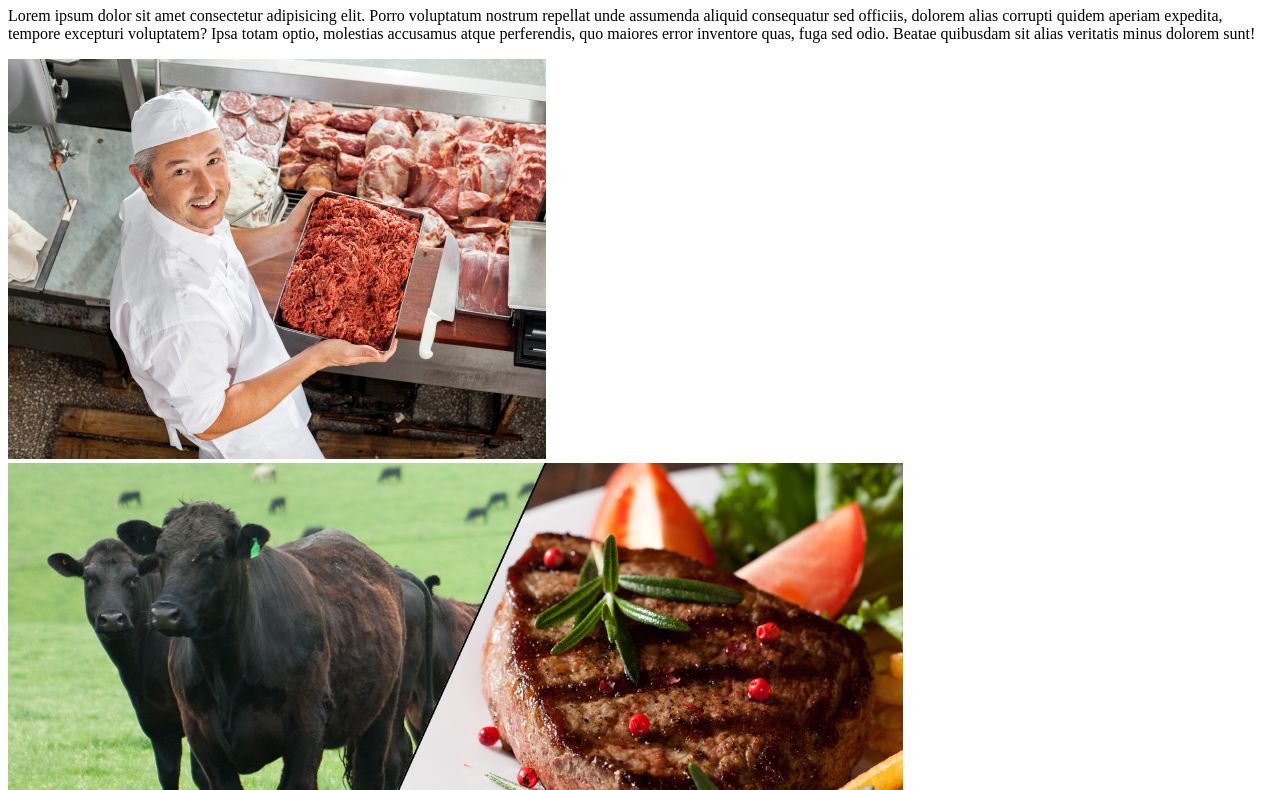
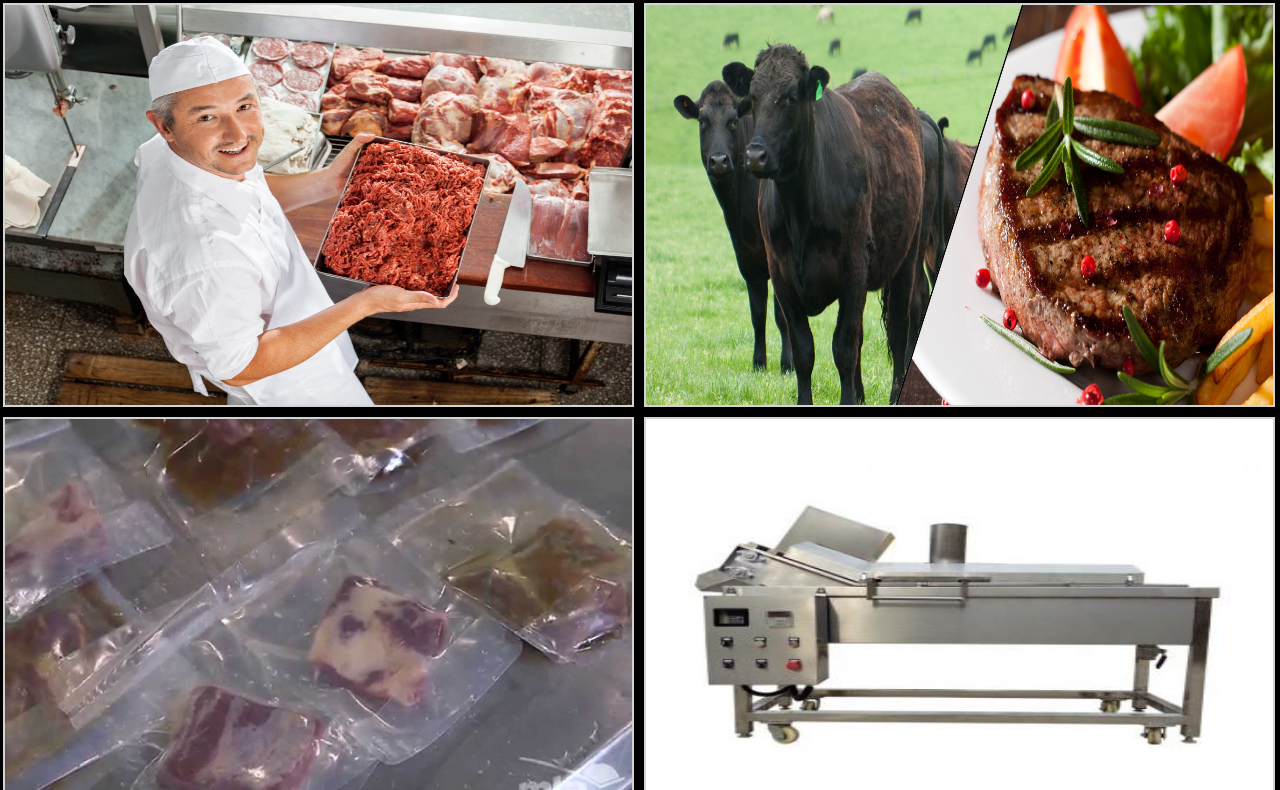
Before and after one commit to trwexler/Branching_Merging, a plain HTML site: page index.html in a window 1280 px wide. Shown: the part 73-863 px from the top of the page. Drawn offline with Linux system fonts and the light colour scheme.

Commit message:
adding some style

```diff
--- a/index.html
+++ b/index.html
@@ -10,9 +10,10 @@
 <body>
     <h1>Coding Dojo Rocks!</h1>
     <p>Lorem ipsum dolor sit amet consectetur adipisicing elit. Porro voluptatum nostrum repellat unde assumenda aliquid consequatur sed officiis, dolorem alias corrupti quidem aperiam expedita, tempore excepturi voluptatem? Ipsa totam optio, molestias accusamus atque perferendis, quo maiores error inventore quas, fuga sed odio. Beatae quibusdam sit alias veritatis minus dolorem sunt! </p>
+    <div class="images">
     <img src="pictures/meatproc6.jpg" alt="">
     <img src="pictures/meatproc7.jpg" alt="">
     <img src="pictures/meatprocessing.jpg" alt="">
-    <img src="pictures/meatprocessing1.jpg" alt="">
+    <img src="pictures/meatprocessing1.jpg" alt=""></div>
 </body>
 </html>
--- a/style.css
+++ b/style.css
@@ -1,4 +1,21 @@
+body{
+    color:white;
+    background-color: black;
+    margin:0px auto;
+}
+
+body *{
+    margin:0px auto;
+}
+
 img{
+    width:49%;
+    height:400px;
+    border:2px solid lightgray;
+    text-align: center;
+    margin:3px;
+}
 
-    height:400px;
+.images{
+    margin: 0px auto;
 }
```
